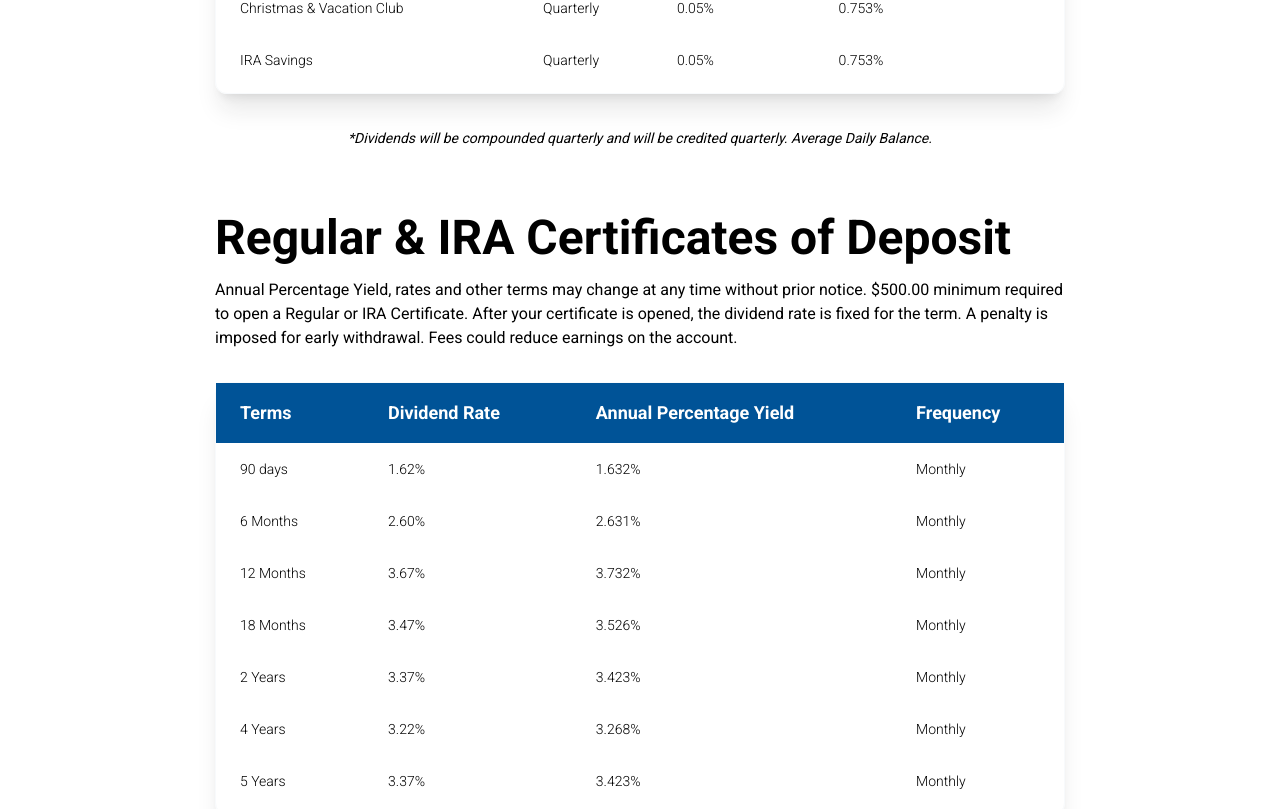
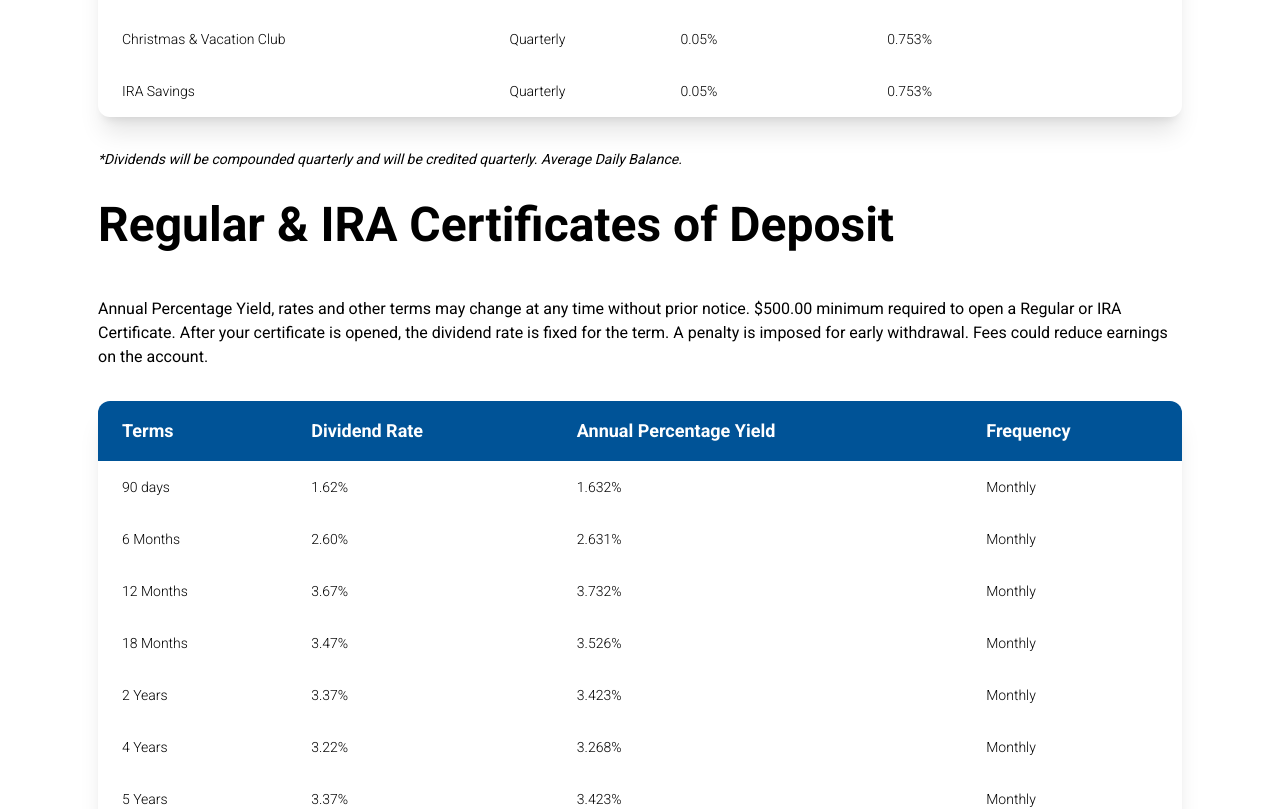
Before and after one commit to Dillonzellis/muts, a Next.js app: page /accounts/deposit-rates in a window 1280 px wide. Shown: the part 858-1667 px from the top of the page. Built offline with nearby package versions, Linux system fonts and the light colour scheme.

Commit message:
fix data table to be more dynamic

```diff
--- a/app/accounts/(resources)/deposit-rates/page.tsx
+++ b/app/accounts/(resources)/deposit-rates/page.tsx
@@ -9,27 +9,17 @@ const DepositRates = () => {
   return (
     <SectionContent sectionName="deposit-rates">
       <Container>
-        <div className="tw-max-w-[850px] tw-mx-auto">
         <PageHeader title="Share Rates" />
-        </div>
         <div className="tw-flex tw-flex-col tw-gap-8">
-          <div className="tw-max-w-[850px] tw-mx-auto">
           <div className="tw-text-xl tw-pb-2">Share Rates $5 minimum investment</div>
           <div>Annual Percentage Yield, rates and other terms may change at any time without prior notice. A penalty is imposed for early withdrawal. Fees could reduce earnings on the account.</div>
-          </div>
           <DataTable headers={shareHeaders} data={shareData} />
-          <div className="tw-max-w-[850px] tw-mx-auto">
           <Disclaimer text="*Dividends will be compounded quarterly and will be credited quarterly. Average Daily Balance." />
-          </div>
-          <div className="tw-max-w-[850px] tw-mx-auto tw-pt-8">
           <PageHeader title="Regular & IRA Certificates of Deposit" />
           <div>Annual Percentage Yield, rates and other terms may change at any time without prior notice. $500.00 minimum required to open a Regular or IRA Certificate. After your certificate is opened, the dividend rate is fixed for the term. A penalty is imposed for early withdrawal. Fees could reduce earnings on the account.</div>
-          </div>
           <DataTable headers={cdHeaders} data={cdData} />
-          <div className="tw-max-w-[850px] tw-mx-auto">
           <Disclaimer text="Dividends will be compounded daily and will be credited monthly." />
           <Disclaimer text="**Effective 8/1/23, the 13 Month CD Special is no longer available. The 13 Month CD will redeem to the savings account at maturity, or contact MSCU to reinvest. MSCU reserves the right to end or modify this offer at any time. Penalties apply for early withdrawals from certificate accounts. Other restrictions may apply." />
-          </div>
         </div>
       </Container>
     </SectionContent>
--- a/app/accounts/(resources)/deposit-rates/rateData.ts
+++ b/app/accounts/(resources)/deposit-rates/rateData.ts
@@ -46,12 +46,11 @@ export const shareData = [
 ];
 
 export const cdHeaders = [
-  { key: 'terms', label: 'Terms', classname: 'tw-rounded-tl-xl' },
+  { key: 'terms', label: 'Terms', className: 'tw-rounded-tl-xl' },
   { key: 'cdRate', label: 'Dividend Rate' },
   { key: 'cdAPY', label: 'Annual Percentage Yield' },
-  { key: 'cdFreq', label: 'Frequency', classname: 'tw-rounded-tr-xl' }
+  { key: 'cdFreq', label: 'Frequency', className: 'tw-rounded-tr-xl' }
 ];
-
 
 export const cdData = [
   {
--- a/app/accounts/(resources)/fee-schedule/fee-data.ts
+++ b/app/accounts/(resources)/fee-schedule/fee-data.ts
@@ -5,6 +5,7 @@ export const feeHeaders = [
 export const feeData = [
   {
     fee: 'membership fee',
+    test: 'test',
     value: '5.00'
   }
 ]
--- a/app/accounts/(resources)/fee-schedule/page.tsx
+++ b/app/accounts/(resources)/fee-schedule/page.tsx
@@ -1,10 +1,23 @@
-import DataTable from "@/app/components/DataTable";
 import { feeHeaders, feeData } from "./fee-data";
+import DataTable2 from "@/app/components/DataTable2";
 
 const FeeSchedule = () => {
   return (
     <div>
-      <DataTable headers={feeHeaders} data={feeData} />
+
+      <DataTable2
+        headers={[
+          { key: 'accountType', label: 'Account Type' },
+        ]}
+        data={[
+          {
+            accountType: 'Regular Share Account',
+            frequency: 'Quarterly',
+            dividendRate: '0.05%',   // This column won't have a header
+            annualPercentageYield: '0.05%'  // This column won't have a header
+          }
+        ]}
+      />
     </div>
   )
 }
--- a/app/components/DataTable.tsx
+++ b/app/components/DataTable.tsx
@@ -1,27 +1,31 @@
-type RowData = { [key: string]: string };
 
-type ColumnHeader = {
+type TableHeader = {
   key: string;
   label: string;
   className?: string;
 };
 
-type DataTableProps = {
-  data: RowData[];
-  headers: ColumnHeader[];
+type TableRowData = {
+  [key: string]: string;
 };
 
-const DataTable = ({ data, headers }: DataTableProps) => {
+type DataTableProps = {
+  headers: TableHeader[];
+  data: TableRowData[];
+};
+
+const DataTable: React.FC<DataTableProps> = ({ headers, data }) => {
+  const maxDataColumns = Math.max(...data.map(row => Object.keys(row).length));
+
   return (
-    <div className="tw-w-full tw-max-w-[850px] tw-shadow-brandingGrey-700/10 tw-mx-auto tw-border tw-border-slate-50 tw-shadow-xl tw-rounded-xl tw-flex tw-flex-col">
-      <div className="tw-overflow-x-auto">
-        <div className="tw-inline-block tw-min-w-full">
-          <div className="tw-overflow-hidden">
-            <table className="tw-min-w-full tw-text-left tw-text-sm tw-font-light">
+    <div className="data-table tw-rounded-xl tw-w-full tw-max-w-[1180px] tw-mx-auto tw-shadow-xl tw-shadow-brandingGrey-700/7">
+      <div className="tw-w-full tw-overflow-x-auto">
+        <table className="tw-w-full tw-text-left tw-text-sm tw-font-light">
           <thead className="tw-font-medium tw-bg-brandingBlue-400 tw-text-white tw-text-lg">
             <tr>
-                  {headers.map((header, index) => (
-                    <th key={index} scope="col" className={`${header.className} tw-px-6 tw-py-4`}>
+              {headers.map(header => (
+                <th key={header.key} className={header.className + ' tw-px-6 tw-py-4'}
+                  colSpan={maxDataColumns / headers.length}>
                   {header.label}
                 </th>
               ))}
@@ -30,9 +34,9 @@ const DataTable = ({ data, headers }: DataTableProps) => {
           <tbody>
             {data.map((row, rowIndex) => (
               <tr key={rowIndex} className="tw-transition tw-duration-300 tw-ease-in-out hover:tw-bg-neutral-100">
-                    {headers.map((header, headerIndex) => (
-                      <td key={headerIndex} className="tw-whitespace-nowrap tw-px-6 tw-py-4">
-                        {row[header.key]}
+                {Object.values(row).map((value, cellIndex) => (
+                  <td key={cellIndex} className="tw-whitespace-nowrap tw-px-6 tw-py-4">
+                    {value}
                   </td>
                 ))}
               </tr>
@@ -41,8 +45,6 @@ const DataTable = ({ data, headers }: DataTableProps) => {
         </table>
       </div>
     </div>
-      </div>
-    </div>
   );
 };
 
--- a/app/globals.css
+++ b/app/globals.css
@@ -27,3 +27,15 @@
     linear-gradient(77deg, #406c23 0%, #68b237 28%)
   );
 }
+
+
+
+/* Targeting the last row's first cell (bottom-left corner) */
+.data-table tbody tr:last-child td:first-child {
+    border-bottom-left-radius: 0.75rem; /* XL border radius in TailwindCSS is 0.75rem */
+}
+
+/* Targeting the last row's last cell (bottom-right corner) */
+.data-table tbody tr:last-child td:last-child {
+    border-bottom-right-radius: 0.75rem;
+}
```
Lines whose indentation alone changed are shown as unchanged.
